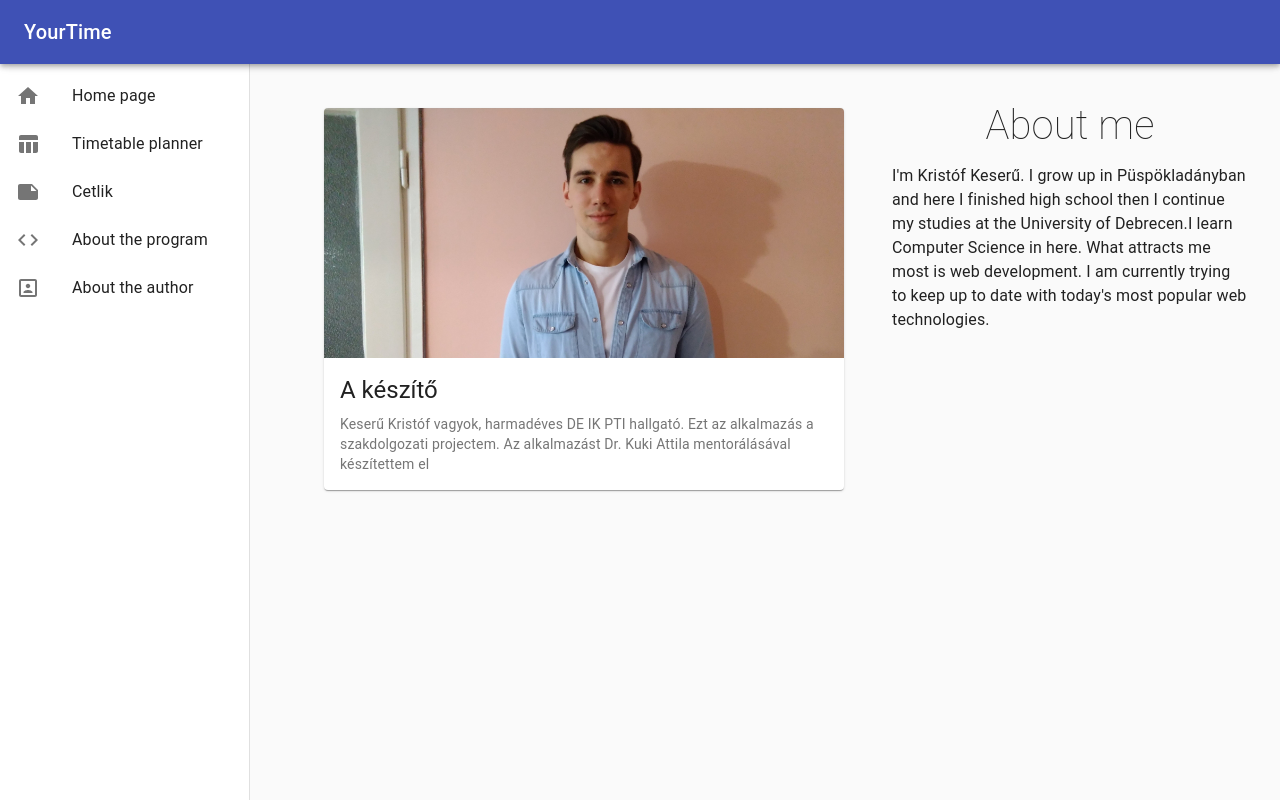
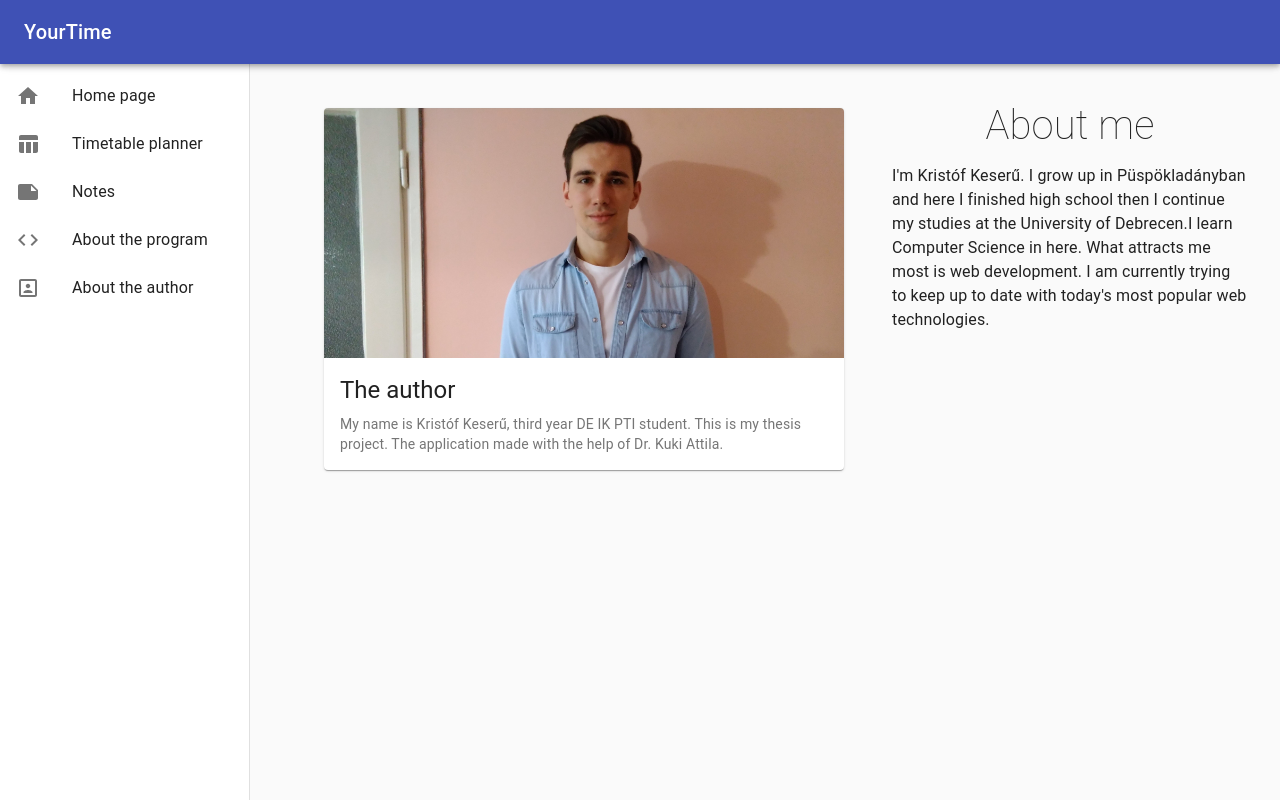
Before and after one commit to keserukristof/SZAKDOLGOZAT, a React (Create React App) app in the folder your-time-frontend/: page /about-the-author in a window 1280 px wide. Built offline with nearby package versions, Linux system fonts and the light colour scheme.

Commit message:
kisebb formázások

```diff
--- a/your-time-frontend/src/components/layout/Layout.js
+++ b/your-time-frontend/src/components/layout/Layout.js
@@ -64,7 +64,7 @@ const Layout = props => {
       >
         <div className={classes.toolbar} />
         <List>
-        <ListItemLink
+          <ListItemLink
             to="/"
             primary="Home page"
             icon={<HomeIcon />}
@@ -74,7 +74,11 @@ const Layout = props => {
             primary="Timetable planner"
             icon={<TableChartIcon />}
           />
-          <ListItemLink to="/notes" primary="Cetlik" icon={<NoteIcon />} />
+          <ListItemLink
+            to="/notes"
+            primary="Notes"
+            icon={<NoteIcon />}
+          />
           <ListItemLink
             to="/about-the-program"
             primary="About the program"
@@ -89,7 +93,7 @@ const Layout = props => {
       </Drawer>
       <main className={classes.content}>
         <div className={classes.toolbar} />
-          {props.children}
+        {props.children}
       </main>
     </div>
   );
--- a/your-time-frontend/src/components/time-table/TimeTableComponent.js
+++ b/your-time-frontend/src/components/time-table/TimeTableComponent.js
@@ -67,7 +67,6 @@ class TimeTableComponent extends React.PureComponent {
           <IntegratedEditing />
           <WeekView startDayHour={6} endDayHour={22} />
           <MonthView/>
-
           <Toolbar />
           <TodayButton />
           <DateNavigator />
--- a/your-time-frontend/src/pages/AboutMe.js
+++ b/your-time-frontend/src/pages/AboutMe.js
@@ -14,10 +14,6 @@ const AboutMe = () => {
           title="The author"
           description="My name is Kristóf Keserű, third year DE IK PTI student. This is my thesis project.
           The application made with the help of Dr. Kuki Attila."
-          hover="A készítő"
-          title="A készítő"
-          description="Keserű Kristóf vagyok, harmadéves DE IK PTI hallgató. Ezt az alkalmazás a szakdolgozati projectem. Az alkalmazást Dr. Kuki Attila mentorálásával készítettem el"
-
         />
       </Grid>
       <Grid item xs>
```
Also changed, not shown: your-time-frontend/src/pages/css/AboutMe.css (deleted).
